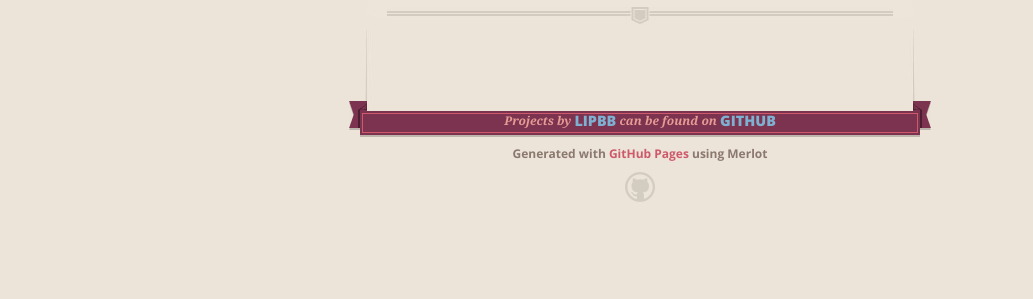
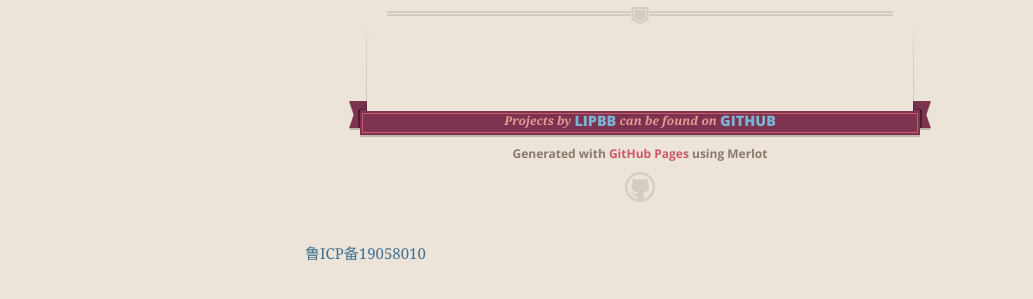
Before and after one commit to lipbb/lipbb.github.io, a plain HTML site: page index.html in a window 1280 px wide. Shown: the part 315-614 px from the top of the page, without its empty margins (0-1033 px from the left). Drawn offline with nearby package versions, Linux system fonts and the light colour scheme.

Commit message:
Update index.html
备案号

```diff
--- a/index.html
+++ b/index.html
@@ -64,7 +64,7 @@
         <p>Generated with <a href="https://pages.github.com">GitHub Pages</a> using Merlot</p>
         <span class="octocat"></span>
       </footer>
-
+      <p><a href="beian.miit.gov.cn">鲁ICP备19058010</a></p>
     </div>
 
 
```
